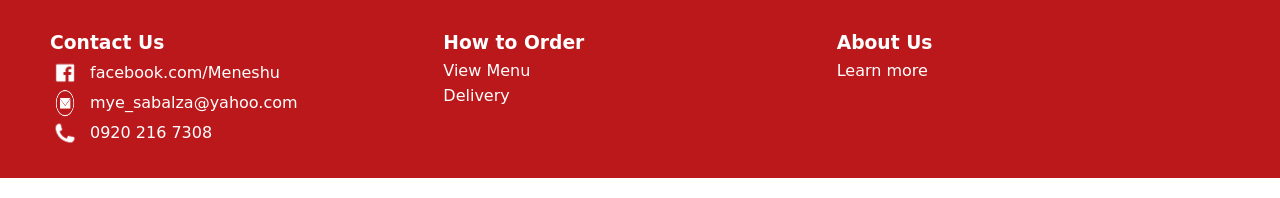
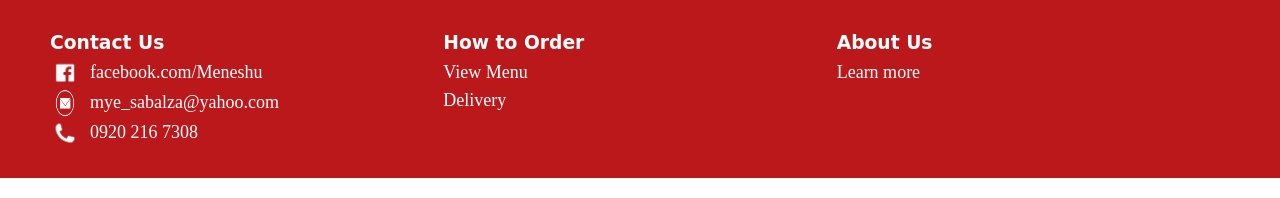
Before and after one commit to rheaanne/Meneshu, a website: page home/index.html in a window 1280 px wide. Shown: the part 404-602 px from the top of the page. Drawn offline with nearby package versions, Linux system fonts and the light colour scheme; a web font is replaced by a local one.

Commit message:
change footer

```diff
--- a/home/css/about.css
+++ b/home/css/about.css
@@ -219,7 +219,7 @@ body {
     gap: 10px;
     color: var(--background-color);
     text-decoration: none;
-    font-size: 1rem;
+    font-size: medium;
     transition: opacity var(--transition);
     font-family: 'Lora';
 
--- a/home/css/delivery.css
+++ b/home/css/delivery.css
@@ -547,7 +547,7 @@ body {
     gap: 10px;
     color: var(--background-color);
     text-decoration: none;
-    font-size: 1rem;
+    font-size: large;
     transition: opacity var(--transition);
     font-family: 'Lora';
 
--- a/home/css/menu.css
+++ b/home/css/menu.css
@@ -256,8 +256,9 @@ body {
     gap: 10px;
     color: var(--background-color);
     text-decoration: none;
-    font-size: 1rem;
+    font-size: large;
     transition: opacity var(--transition);
+    font-family: Lora;
 }
 
 .footer-section a img {
--- a/home/css/style.css
+++ b/home/css/style.css
@@ -211,8 +211,9 @@ section {
     gap: 10px;
     color: var(--background-color);
     text-decoration: none;
-    font-size: 1rem;
+    font-size: large;
     transition: opacity var(--transition);
+    font-family: Lora;
 }
 
 .footer-section a img {
```
